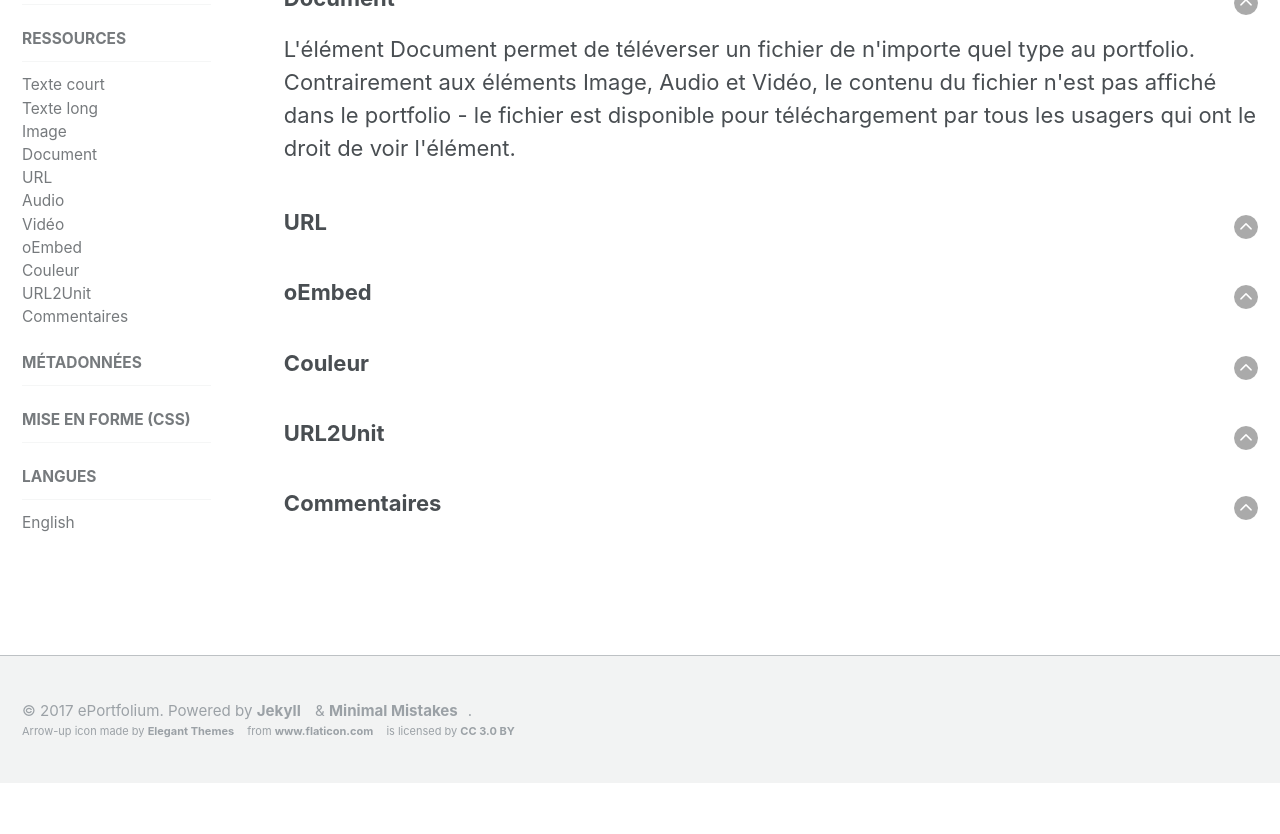
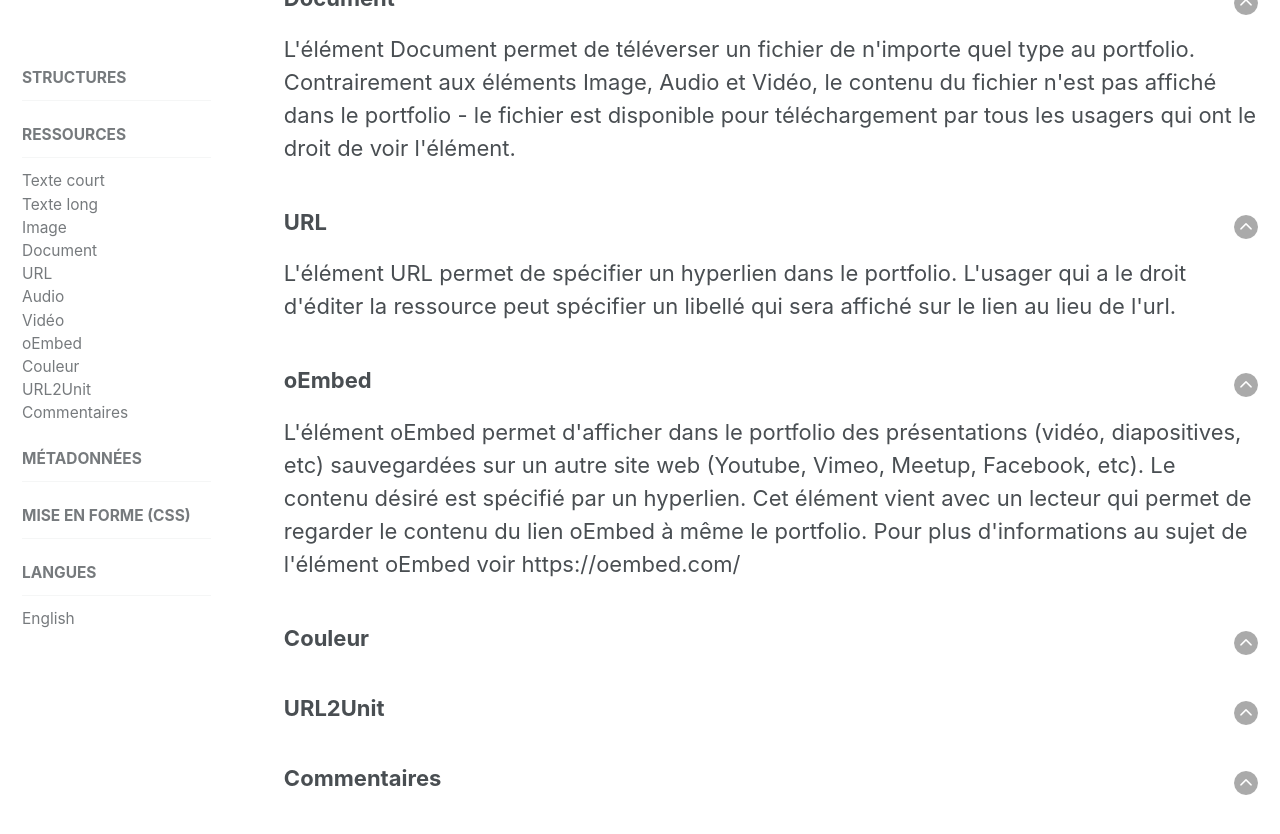
Before and after one commit to karutaproject/karuta-frontend-documentation, a Jekyll site: the page built from _pages/resources_fr.html, in a window 1280 px wide and 900 px high, scrolled down 2044 px. Shown: the top 834 px of the window. Built offline with Jekyll 4.4.1, drawn with Linux system fonts in a browser that asks for light colours; before the commit the page ends 2827 px from its top, so only the background shows below that.

Commit message:
ressource oembed

```diff
--- a/_pages/resources_fr.html
+++ b/_pages/resources_fr.html
@@ -88,13 +88,19 @@
 <article>
 	<a style='float:right' href='#top'><img src='../assets/img/arrow-up.png'/></a>
 	<h3 id='url'>URL</h3>
-	<p></p>
+	<p>L'élément URL permet de spécifier un hyperlien dans le portfolio. L'usager qui a le droit
+		d'éditer la ressource peut spécifier un libellé qui sera affiché sur le lien au lieu de l'url.
+	</p>
 </article>
 
 <article>
 	<a style='float:right' href='#top'><img src='../assets/img/arrow-up.png'/></a>
 	<h3 id='oembed'>oEmbed</h3>
-	<p></p>
+	<p>L'élément oEmbed permet d'afficher dans le portfolio des présentations (vidéo, diapositives,
+		etc) sauvegardées sur un autre site web (Youtube, Vimeo, Meetup, Facebook, etc). Le contenu
+		désiré est spécifié par un hyperlien. Cet élément vient avec un lecteur qui permet de regarder
+		le contenu du lien oEmbed à même le portfolio. Pour plus d'informations au sujet de l'élément
+		oEmbed voir https://oembed.com/</p>
 </article>
 
 <article>
```
